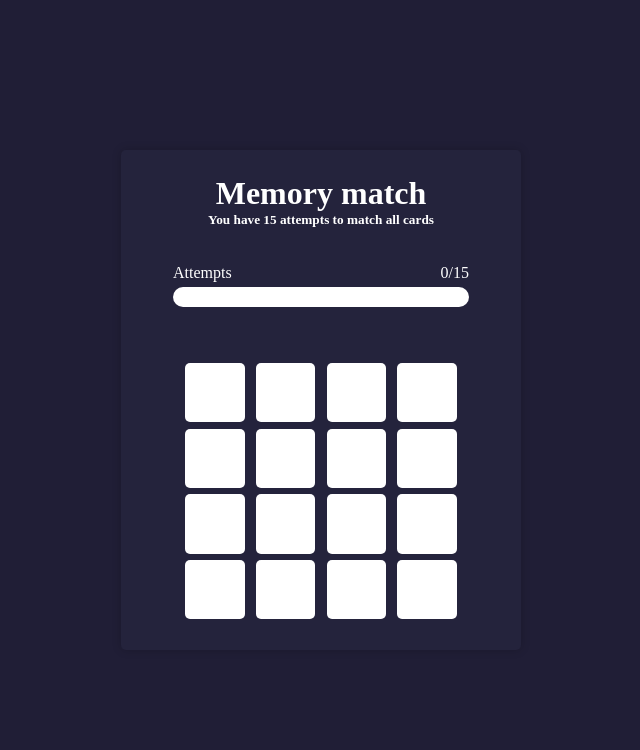
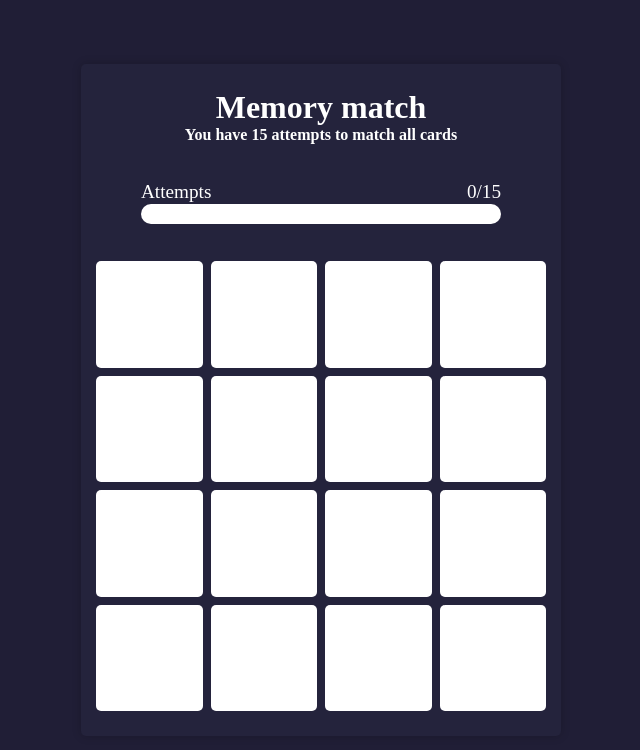
Before and after one commit to LeHec710/MEMORY-APP, a plain HTML site: page index.html in a window 1280 px wide. Shown: the whole page, without its empty margins (319-959 px from the left). Drawn offline with Linux system fonts and the light colour scheme; a web font is replaced by a local one.

Commit message:
cleaning up some stuff

```diff
--- a/index.html
+++ b/index.html
@@ -8,7 +8,7 @@
     <link rel="stylesheet" href="style.css">
     <link rel="preconnect" href="https://fonts.gstatic.com">
     <link rel="stylesheet prefetch" href="https://maxcdn.bootstrapcdn.com/font-awesome/4.6.1/css/font-awesome.min.css">
-    <link href="https://fonts.googleapis.com/css2?family=Castoro&display=swap" rel="stylesheet">
+    <link href="https://fonts.googleapis.com/css2?family=Roboto&display=swap" rel="stylesheet">
     <title>Memory card game</title>
 </head>
 
@@ -16,7 +16,7 @@
     <div class="app-container">
         <div class="app-header">
             <h1>Memory match</h1>
-            <h5>You have 15 attempts to match all cards</h5><br><br>
+            <h4 id="message">You have 15 attempts to match all cards</h4><br><br>
         </div>
         <div class="app-attempts">
             <p>Attempts</p>
--- a/script.js
+++ b/script.js
@@ -7,7 +7,7 @@ let cardsFound = 0;
 let canPlay = true;
 let selected = [];
 let attempts = 0;
-let maxAttempts = 15;
+let maxAttempts = 5;
 
 play();
 function play() {
@@ -85,14 +85,14 @@ function areMatched() {
 function congratulations() {
     // congratulation popup/message
     canPlay = false;
-    alert("congratulation");
+    alert("Bravo ! Vous avez gagner");
     document.location.reload();
 }
 
 function lose() {
     // lose popup/message
     canPlay = false;
-    alert("You lose");
+    alert("OH MIINCE ! Vous avez perdu");
     document.location.reload();
 }
 
--- a/style.css
+++ b/style.css
@@ -2,12 +2,13 @@
   box-sizing: border-box;
   line-height: 1.15;
   margin: 0;
+  padding: 0;
 }
 
 body {
-    font-family: 'Castoro', serif;
+  font-family: "Castoro", serif;
   min-height: 100vh;
-    background-color: #201E36;
+  background-color: #201e36;
   display: flex;
   align-items: center;
   justify-content: center;
@@ -15,9 +16,8 @@ body {
 }
 
 .app-container {
-    width: 400px;
-    height: 500px;
-    background-color: #24233C;
+  width: min(60vw, 30em);
+  background-color: #24233c;
   box-shadow: 0 0 10px rgba(0, 0, 0, 0.2);
   border-radius: 5px;
   padding: 25px 15px;
@@ -36,10 +36,12 @@ body {
 
 .app-container .app-attempts p {
   float: left;
+  font-size: 1.2em;
 }
 
 .app-container .app-attempts span {
   float: right;
+  font-size: 1.2em;
 }
 
 .app-container .app-attempts .progress {
@@ -54,13 +56,13 @@ body {
 
 .app-container .app-attempts .progress-fill {
   position: absolute;
-    top: 0; left: 0;
+  top: 0;
+  left: 0;
   height: 20px;
   border-radius: 20px;
   width: 0;
   background-color: #676699;
 }
-
 
 .app-container .app-footer {
   display: flex;
@@ -69,22 +71,23 @@ body {
   width: 100%;
 }
 
-
 .deck {
-	width: 85%;
-	padding: 1rem;
+  width: 100%;
   border-radius: 4px;
-	display: flex;
-	flex-wrap: wrap;
-	justify-content: space-around;
-	align-items: center;
-	margin: 0 0 3em;
+  display: grid;
+  grid-template-columns: 1fr 1fr 1fr 1fr;
+  grid-template-rows: 1fr 1fr 1fr 1fr;
+  gap: 0.5em;
+  grid-template-areas:
+    ". . . ."
+    ". . . ."
+    ". . . ."
+    ". . . .";
 }
 
 .deck .card {
-	height: 3.7rem;
-	width: 3.7rem;
-	margin: 0.2rem 0.2rem;
+  width: 100%;
+  aspect-ratio: 1/1;
   background: white;
   font-size: 0;
   color: #ffffff;
@@ -102,7 +105,7 @@ body {
   animation-name: flipInY;
   -webkit-backface-visibility: visible !important;
   backface-visibility: visible !important;
-	animation-duration: .75s;
+  animation-duration: 0.75s;
   border: 1px solid grey;
 }
 
@@ -112,19 +115,19 @@ body {
 
 .deck .card.match {
   cursor: default;
-	background: #E5F720;
+  background: #e5f720;
   font-size: 33px;
   animation-name: rubberBand;
   -webkit-backface-visibility: visible !important;
   backface-visibility: visible !important;
-	animation-duration: .75s;
+  animation-duration: 0.75s;
 }
 
 .deck .card.unmatched {
   animation-name: pulse;
   -webkit-backface-visibility: visible !important;
   backface-visibility: visible !important;
-	animation-duration: .75s;
+  animation-duration: 0.75s;
   background: #e2043b;
 }
 
@@ -179,11 +182,11 @@ body {
   }
 
   65% {
-		transform: scale3d(.95, 1.05, 1);
+    transform: scale3d(0.95, 1.05, 1);
   }
 
   75% {
-		transform: scale3d(1.05, .95, 1);
+    transform: scale3d(1.05, 0.95, 1);
   }
 
   to {
```
Also changed, not shown: 1 other file. Lines whose indentation alone changed are shown as unchanged.
